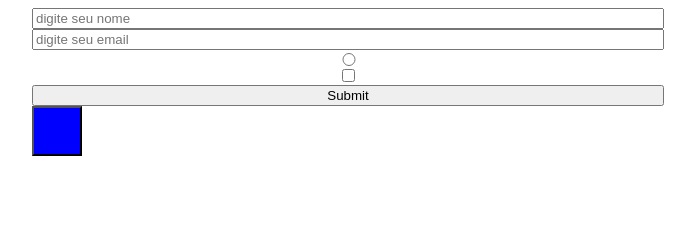
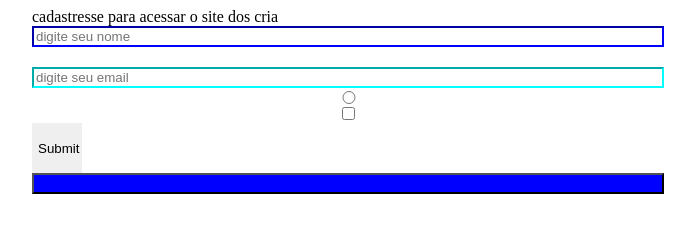
Before and after one commit to MatheusZamboncc/treino-forms, a plain HTML site: page index.html in a window 1280 px wide. Shown: the whole page, without its empty margins (292-987 px from the left). Drawn offline with Linux system fonts and the light colour scheme.

Commit message:
other message

```diff
--- a/assets/css/style.css
+++ b/assets/css/style.css
@@ -6,10 +6,19 @@ form{
 
 }
 #pa1{
-    width: 50px;
-    height: 50px;
+
     background-color: blue;
 }
 #pa2{
-
+    border: blanchedalmond;
+    width: 50px;
+    height: 50px;
 }
+#pa4{
+    border-color: aqua;
+    margin bottom:20px ;
+}
+#pa3{
+    border-color: blue; outline:0;
+    margin-bottom:20px;
+}
--- a/index.html
+++ b/index.html
@@ -7,17 +7,13 @@
 </head>
 <body>
     <form action="">
-    <label for="nome"></label>
-    <input type="text" placeholder="digite seu nome">
+    <label for="">cadastresse para acessar o site dos cria</label>
+    <input type="text" placeholder="digite seu nome" id="pa3">
     <label for="email"></label>
-    <input type="email" placeholder="digite seu email">
-    <form action="radio">
+    <input type="email" placeholder="digite seu email" id="pa4">
     <input type="radio">
-    <form action="checkbox">
     <input type="checkbox">
-    <form action="submit">
     <input type="submit" id="pa2">
-    <form action="button">
     <input type="button" id="pa1">
 </form>
 </body>
```
